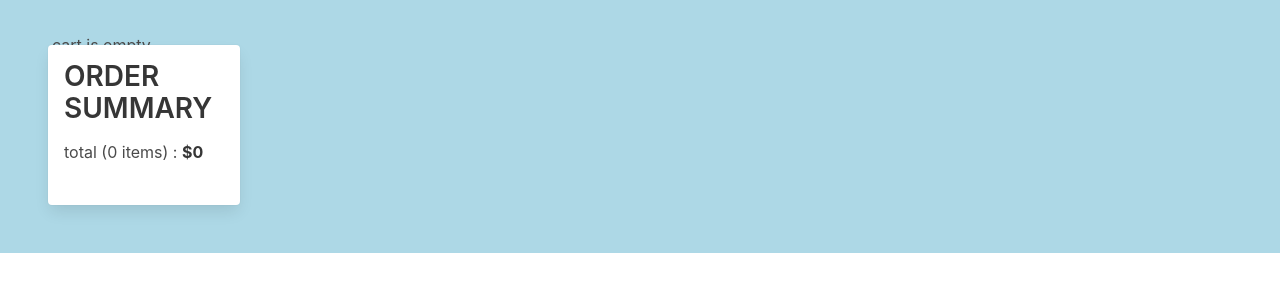
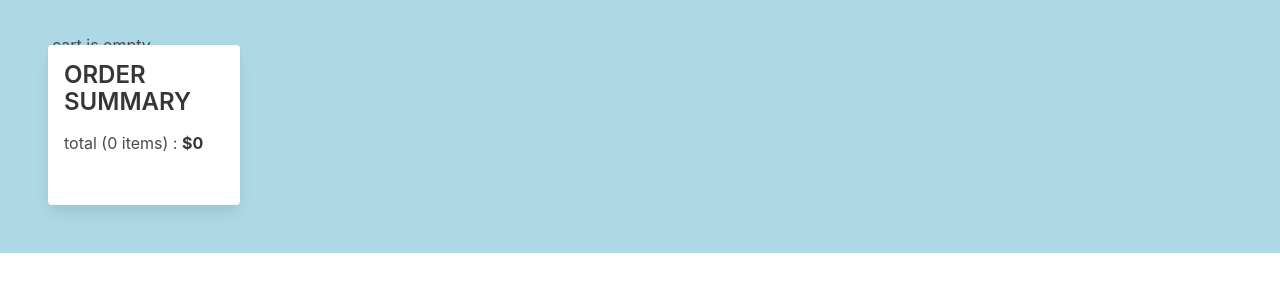
Before and after one commit to ksigei/shopping_cart, a React app: page /cart in a window 1280 px wide. Shown: the part 59-350 px from the top of the page. Built offline with nearby package versions, Linux system fonts and the light colour scheme.

Commit message:
Order item

```diff
--- a/src/components/features/Counter.jsx
+++ b/src/components/features/Counter.jsx
@@ -20,7 +20,7 @@ function Total() {
     <div className="card">
       <div className="card-content">
         <div className="content">
-          <h2>ORDER SUMMARY</h2>
+          <h3>ORDER SUMMARY</h3>
           <div>
             <p className="total__p">
               total ({getTotal().totalQuantity} items)
```
